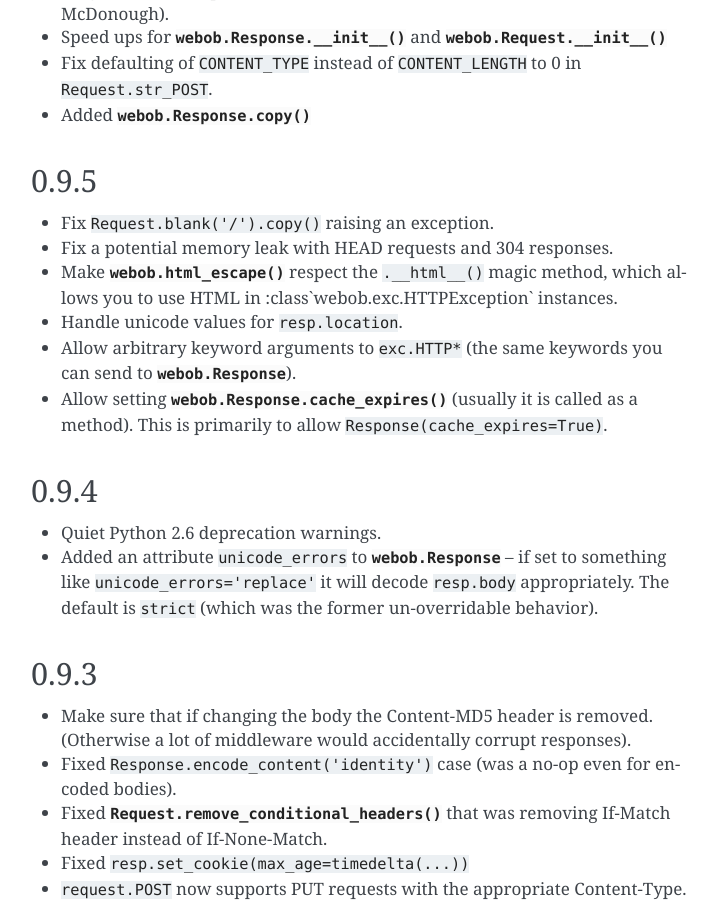
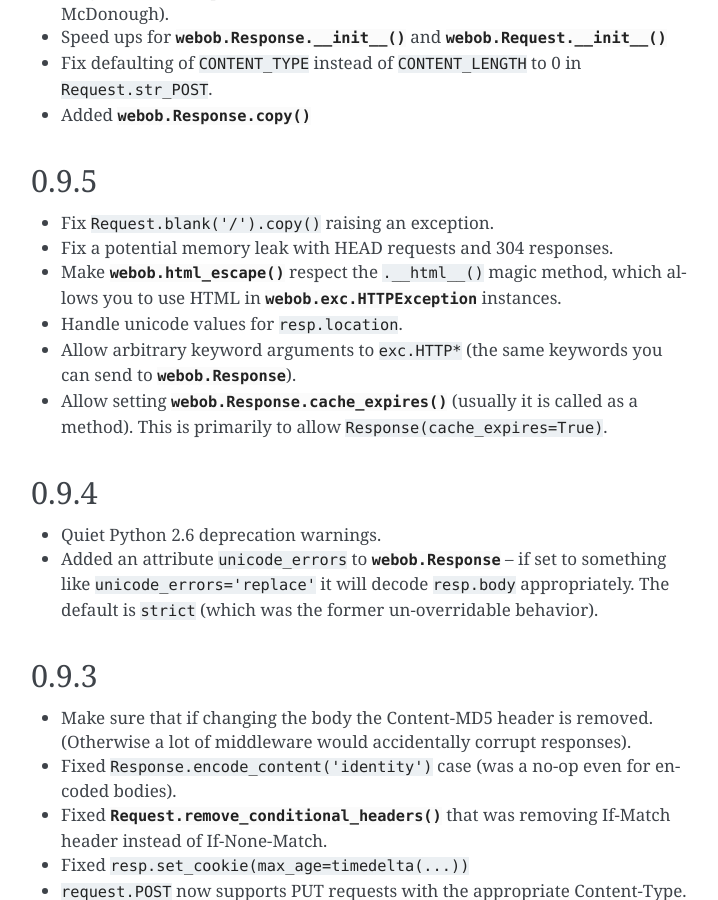
Before and after one commit to Pylons/webob, a Sphinx documentation site: the page built from docs/news.txt, in a window 1280 px wide and 900 px high, scrolled down 12911 px. Shown: the whole window, without its empty margins (389-1107 px from the left). Built offline with Sphinx 7.4.7, drawn with Linux system fonts in a browser that asks for light colours; the version number is read from the project's files by our own code; some of the changed lines change nothing that is shown; some of the changed text lies outside the part shown.

Commit message:
news.txt - fix markup

```diff
--- a/docs/news.txt
+++ b/docs/news.txt
@@ -28,10 +28,10 @@
 
     ``resp = Request.blank("http://python.org").send()``
 
-* Add ``webob.static`` which contains two new WSGI applications, ``FileApp``
-  to serve one static file and ``DirectoryApp`` to serve the content
-  of a directory. They should provide a reusable implementation of
-  :doc:`file-example`.  It also comes with support for ``wsgi.file_wrapper``.
+* Add ``webob.static`` which contains two new WSGI applications,
+  :class:`FileApp` serve one static file and :class:`DirectoryApp` to serve
+  the content of a directory. They should provide a reusable implementation
+  of :doc:`file-example`.  It also comes with support for ``wsgi.file_wrapper``.
 
   The implementation has been imported and simplified from
   :mod:`PasteOb.static`.
@@ -752,7 +752,7 @@
 
 * Make :func:`webob.html_escape` respect the ``.__html__()`` magic
   method, which allows you to use HTML in
-  :class`webob.exc.HTTPException` instances.
+  :class:`webob.exc.HTTPException` instances.
 
 * Handle unicode values for ``resp.location``.
 
```
